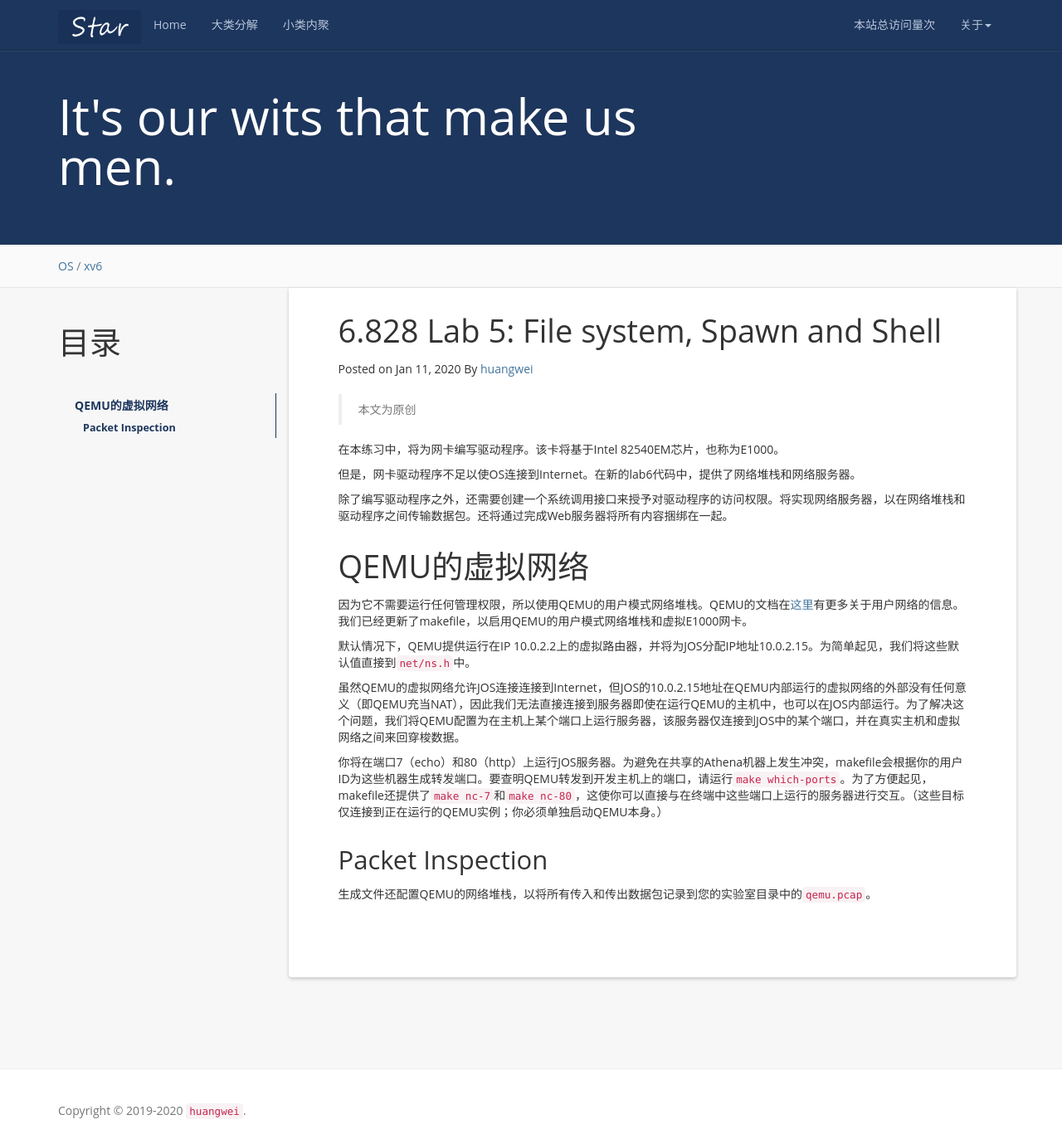
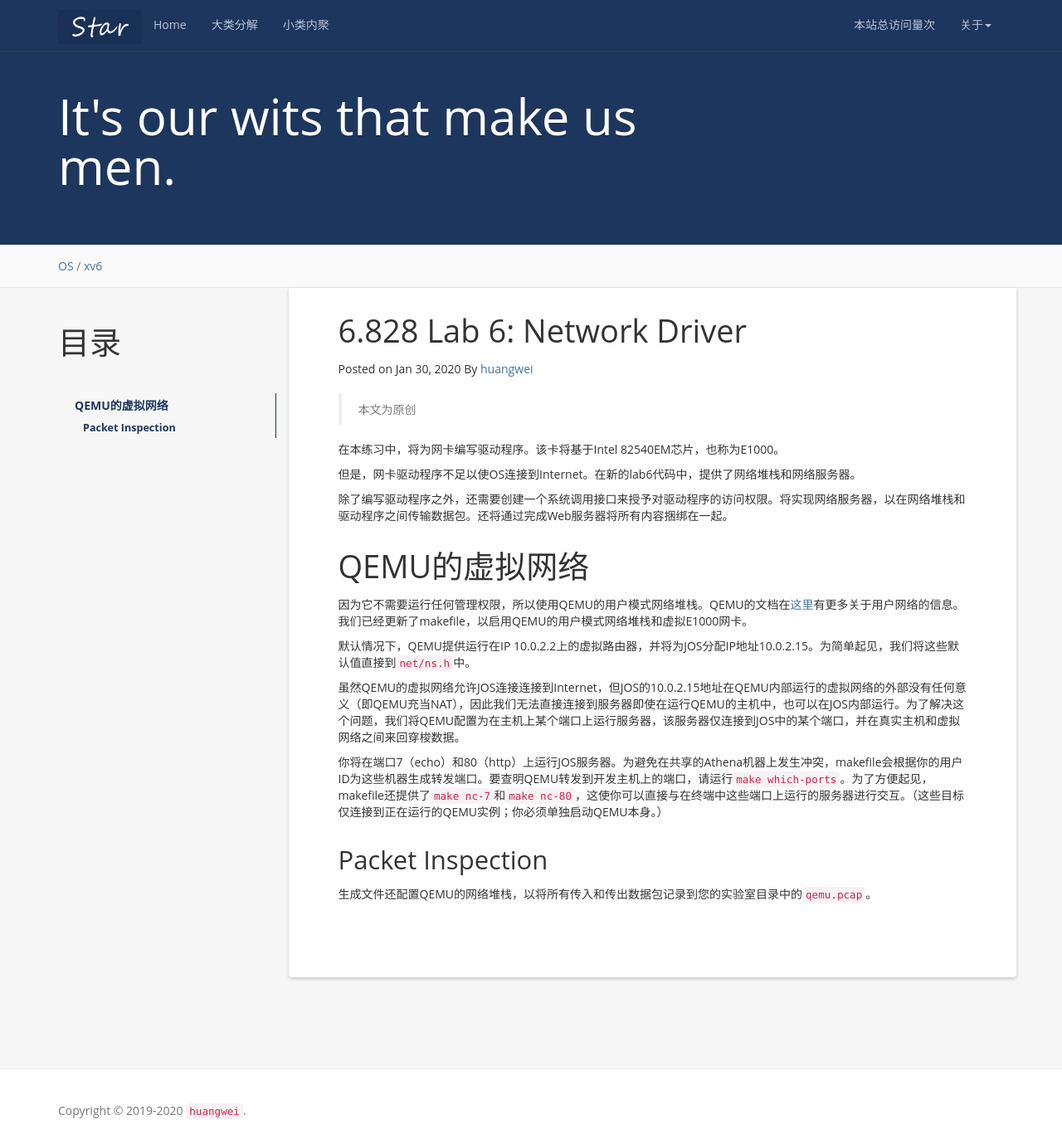
Before and after one commit to mayunmeiyouming/blog, a Jekyll site: the page built from _posts/2020-01-29-xv6 lab6.md, in a window 1280 px wide and 1379 px high. Shown: the whole window at 83% size. Built offline with Jekyll 4.4.1, drawn with Linux system fonts in a browser that asks for light colours; nearby versions of some CDN libraries; a script that is not in the unit is left out; comment, search, counter and statistics services are not loaded.

Commit message:
2020-1-30-1

```diff
--- a/_posts/2020-01-29-xv6 lab6.md
+++ b/_posts/2020-01-29-xv6 lab6.md
@@ -1,7 +1,7 @@
 ---
 layout: post
-title:  "6.828 Lab 5: File system, Spawn and Shell"
-date:   2020-01-11 17:12:01 +0800
+title:  "6.828 Lab 6: Network Driver"
+date:   2020-01-30 12:07:01 +0800
 categories: OS
 tag: xv6
 ---
```
